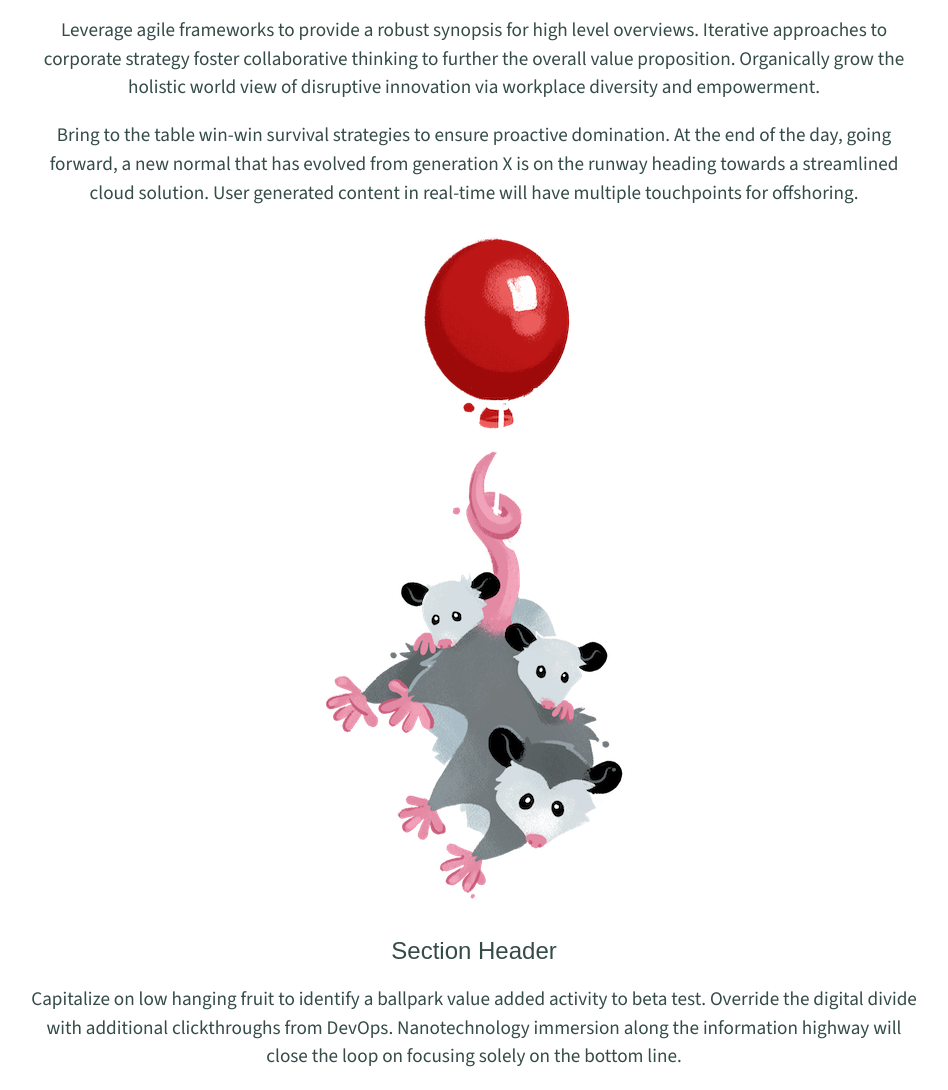
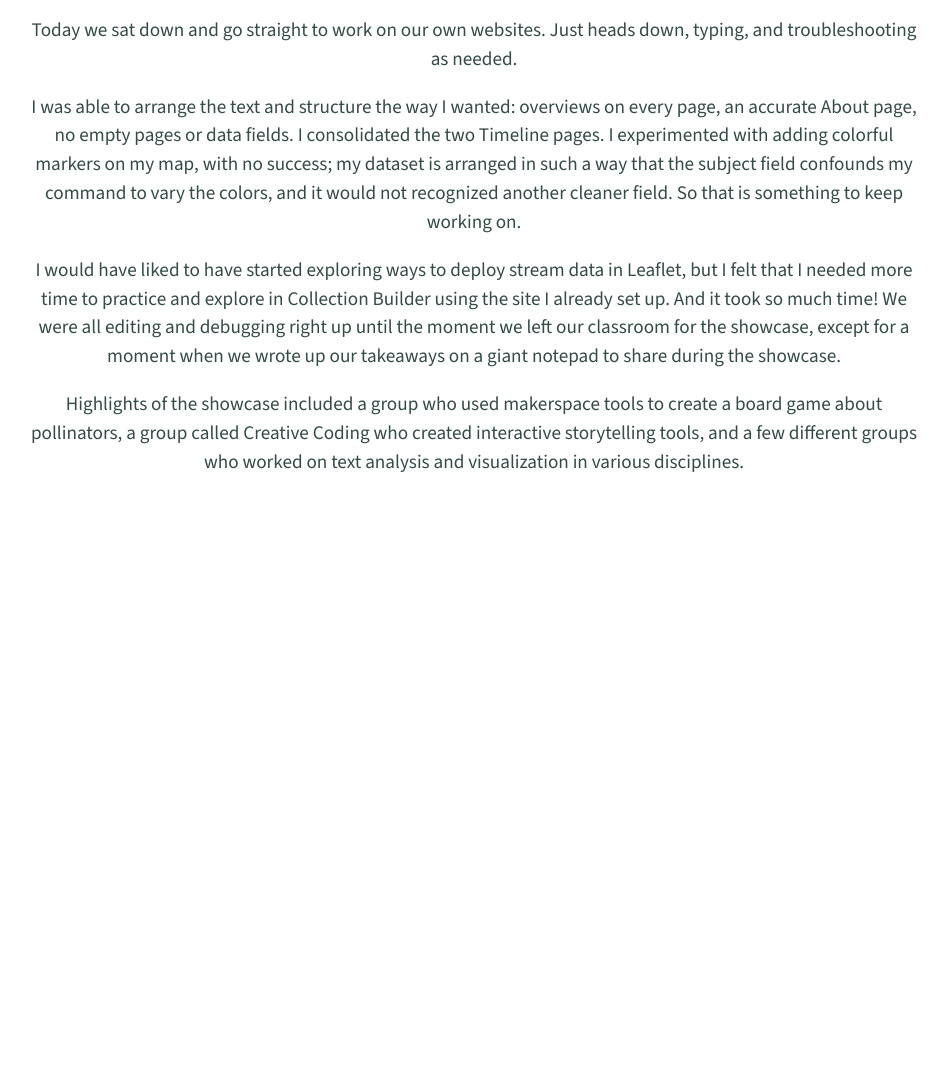
Before and after one commit to literarysara/dream-lab-blog-2025, an Eleventy site: page content/blog/fourthpost/fourthpost.md in a window 1280 px wide. Shown: the part 112-1202 px from the top of the page, without its empty margins (166-1114 px from the left). After the commit the page ends 800 px from the top, so only its background shows below. Built offline with nearby package versions, Linux system fonts and the light colour scheme; Eleventy itself is replaced by a stand-in of ours; files that its build step writes are made by us from their sources; what @zachleat/heading-anchors, zod-validation-error would draw is missing.

Commit message:
Adding fourth post

```diff
--- a/content/blog/fourthpost/fourthpost.md
+++ b/content/blog/fourthpost/fourthpost.md
@@ -1,15 +1,13 @@
 ---
 title: Dream Lab Day 4
-description: This is a post on My Blog about touchpoints and circling wagons.
+description: This is a post on my blog about the final day of Dream Lab.
 date: 2025-05-23
-tags: second tag
+tags: debugging
 ---
-Leverage agile frameworks to provide a robust synopsis for high level overviews. Iterative approaches to corporate strategy foster collaborative thinking to further the overall value proposition. Organically grow the holistic world view of disruptive innovation via workplace diversity and empowerment.
+Today we sat down and go straight to work on our own websites. Just heads down, typing, and troubleshooting as needed.
 
-Bring to the table win-win survival strategies to ensure proactive domination. At the end of the day, going forward, a new normal that has evolved from generation X is on the runway heading towards a streamlined cloud solution. User generated content in real-time will have multiple touchpoints for offshoring.
+I was able to arrange the text and structure the way I wanted: overviews on every page, an accurate About page, no empty pages or data fields. I consolidated the two Timeline pages. I experimented with adding colorful markers on my map, with no success; my dataset is arranged in such a way that the subject field confounds my command to vary the colors, and it would not recognized another cleaner field. So that is something to keep working on.
 
-<img src="./possum.png" alt="A possum parent and two possum kids hanging from the iconic red balloon">
+I would have liked to have started exploring ways to deploy stream data in Leaflet, but I felt that I needed more time to practice and explore in Collection Builder using the site I already set up. And it took so much time! We were all editing and debugging right up until the moment we left our classroom for the showcase, except for a moment when we wrote up our takeaways on a giant notepad to share during the showcase.
 
-## Section Header
-
-Capitalize on low hanging fruit to identify a ballpark value added activity to beta test. Override the digital divide with additional clickthroughs from DevOps. Nanotechnology immersion along the information highway will close the loop on focusing solely on the bottom line.
+Highlights of the showcase included a group who used makerspace tools to create a board game about pollinators, a group called Creative Coding who created interactive storytelling tools, and a few different groups who worked on text analysis and visualization in various disciplines.
```
